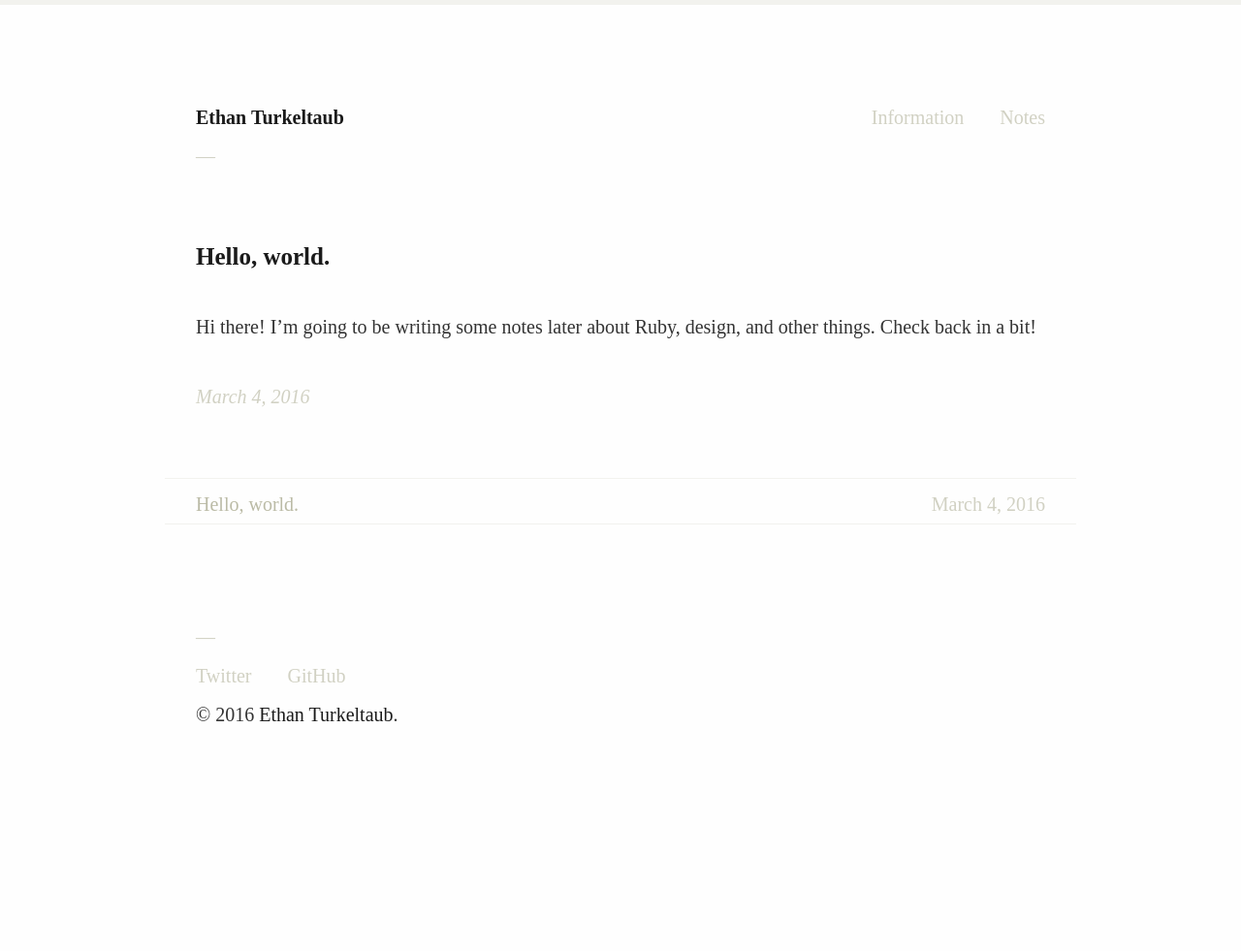
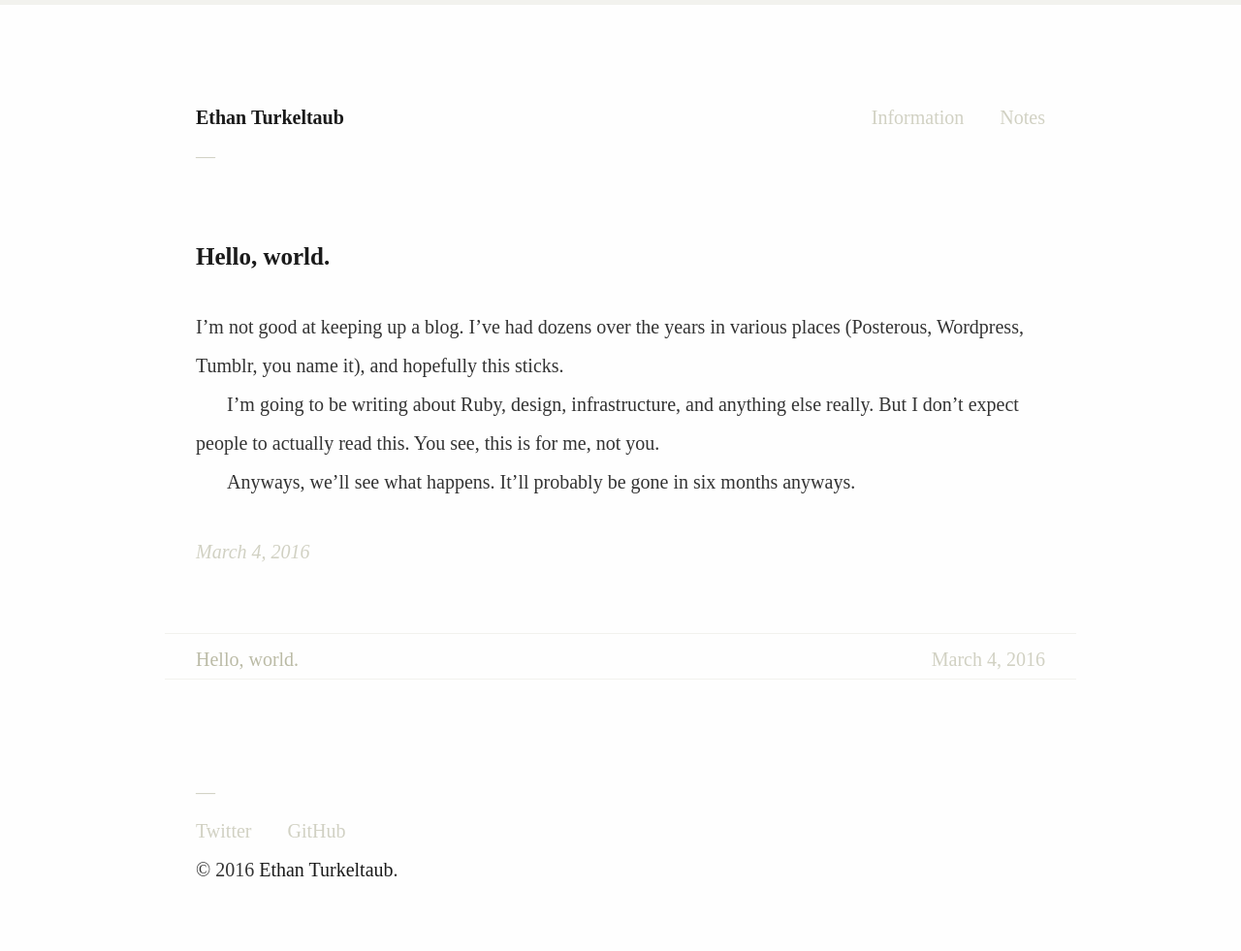
Before and after one commit to ethnt/ethnt.me, a Jekyll site: the page built from _posts/2016-03-04-hello-world.markdown, in a window 1280 px wide. Shown: the whole page at 97% size. Built offline with Jekyll 4.4.1, drawn with Linux system fonts in a browser that asks for light colours; before the commit the page ends 900 px from its top, so only the background shows below that.

Commit message:
Updated Hello World

```diff
--- a/_posts/2016-03-04-hello-world.markdown
+++ b/_posts/2016-03-04-hello-world.markdown
@@ -3,4 +3,8 @@ title: Hello, world.
 date: 2016-03-04 18:09:00 -05:00
 ---
 
-Hi there! I'm going to be writing some notes later about Ruby, design, and other things. Check back in a bit!
+I’m not good at keeping up a blog. I’ve had dozens over the years in various places (Posterous, Wordpress, Tumblr, you name it), and hopefully this sticks.
+
+I’m going to be writing about Ruby, design, infrastructure, and anything else really. But I don’t expect people to actually _read_ this. You see, this is for me, not you.
+
+Anyways, we’ll see what happens. It’ll probably be gone in six months anyways.
```
